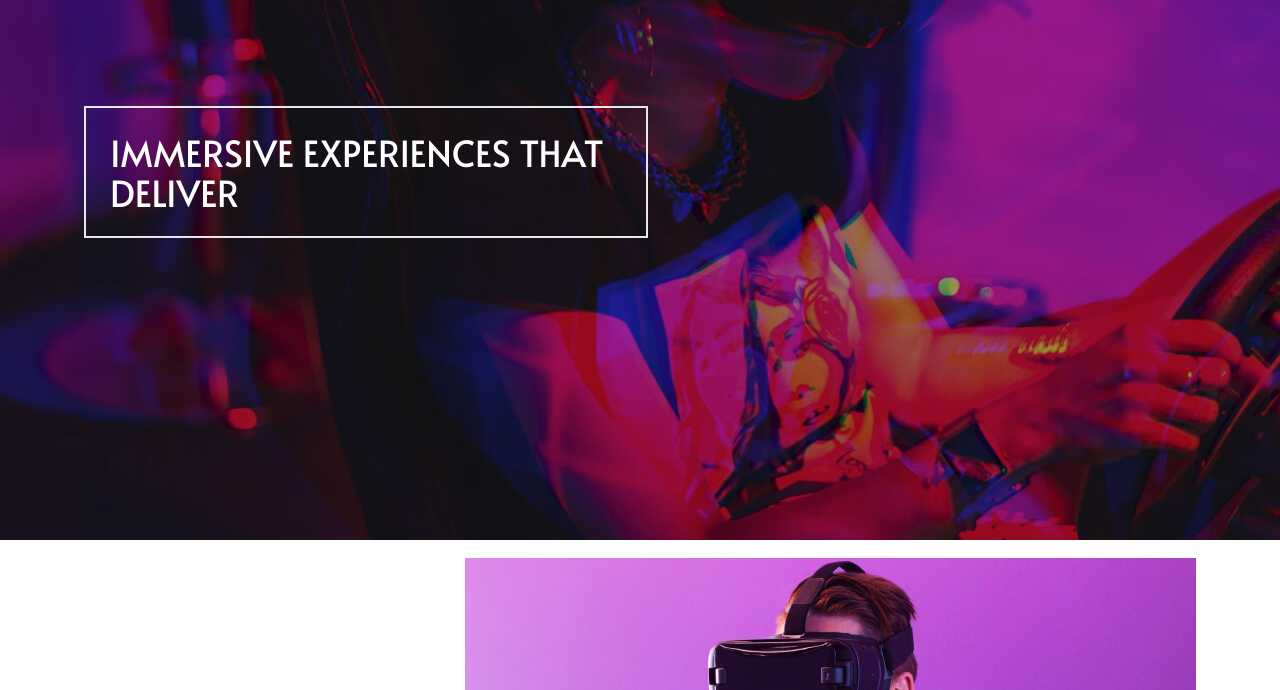
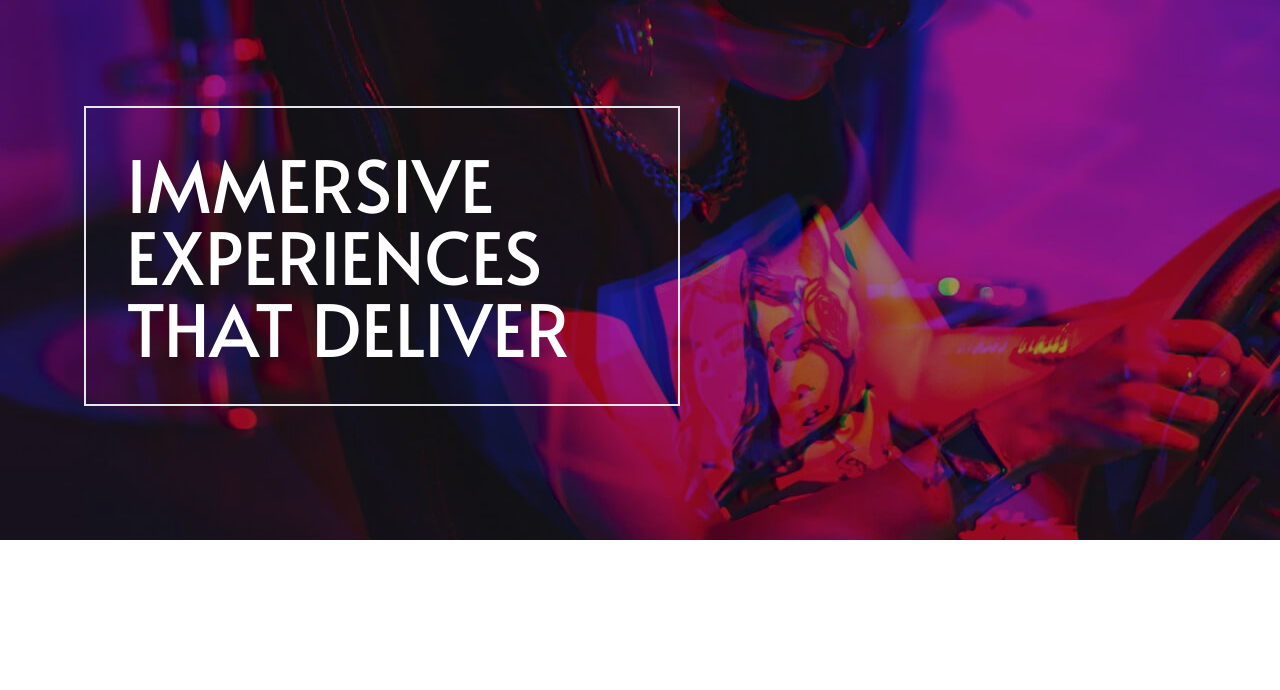
Before and after one commit to husanovjamshid/loopstudios, a website: page src/index.html in a window 1280 px wide. Shown: the part 110-800 px from the top of the page. Drawn offline with Linux system fonts and the light colour scheme.

Commit message:
finished project

```diff
--- a/src/index.html
+++ b/src/index.html
@@ -5,8 +5,8 @@
     <meta http-equiv="X-UA-Compatible" content="IE=edge">
     <meta name="viewport" content="width=device-width, initial-scale=1.0">
     <title>Loopstudios</title>
-    <link rel="stylesheet" href="./main.min.css">
-    <!-- <link rel="stylesheet" href="./main.css"> -->
+    <!-- <link rel="stylesheet" href="./main.min.css"> -->
+    <link rel="stylesheet" href="./main.css">
 </head>
 <body class="font-body">
    <div class="bg-heroPpattern bg-no-repeat pt-16 pb-36">
@@ -44,7 +44,7 @@
         <div class="container max-w-6xl mx-auto px-5">
             <div class="hero__inner">
                <div class="hero__wrap inline-block border-2 py-6 px-6 lg:py-10 lg:px-10  xl:py-10 xl:px-10 mt-32">
-                 <h1 class="text-white font-light text-4xl sm:text-4xl md:text-6xl  xl:text-7xl max-w-lg uppercase">Immersive experiences that deliver</h1> </div>
+                 <h1 class="text-white font-light text-4xl sm:text-4xl md:text-6xl -7xl  xl:text-7xl max-w-lg uppercase">Immersive experiences that deliver</h1> </div>
              </div>
         </div>
        </section>
```
Also changed, not shown: src/main.css, src/main.min.css.
